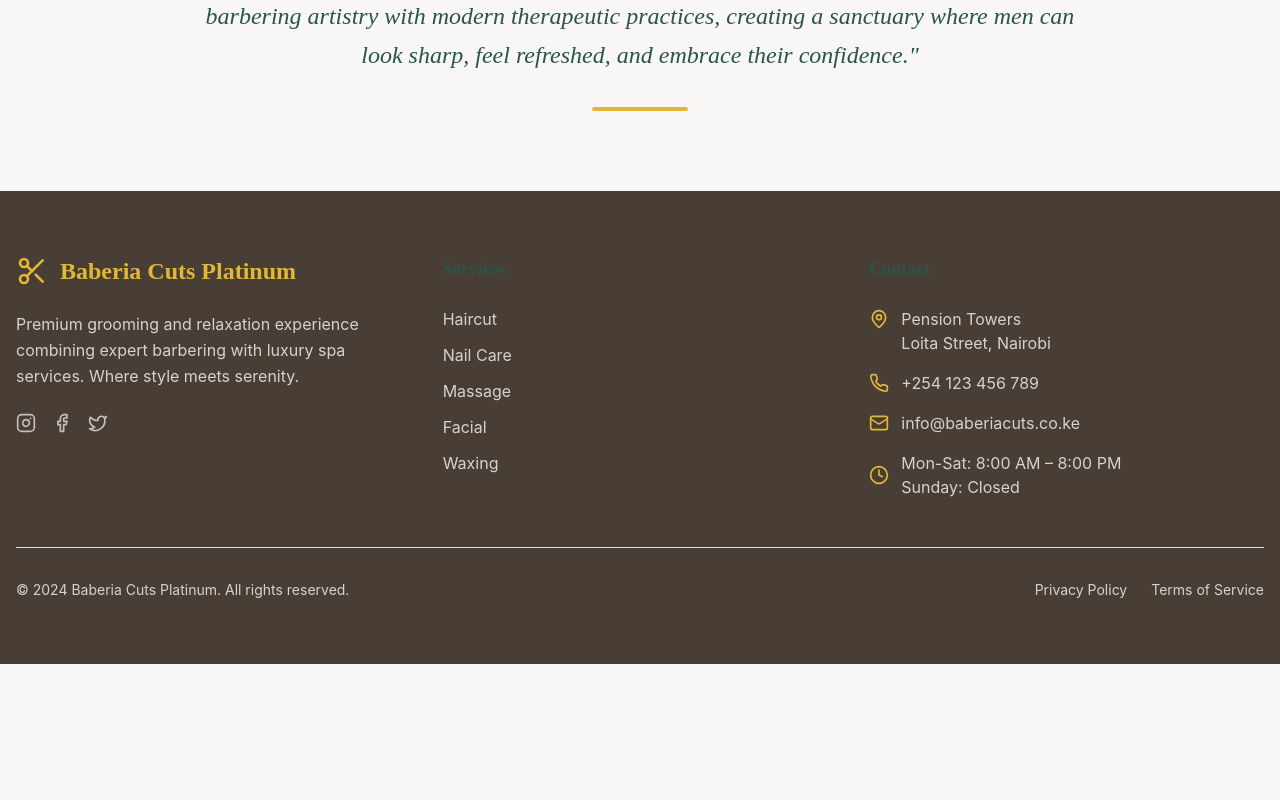
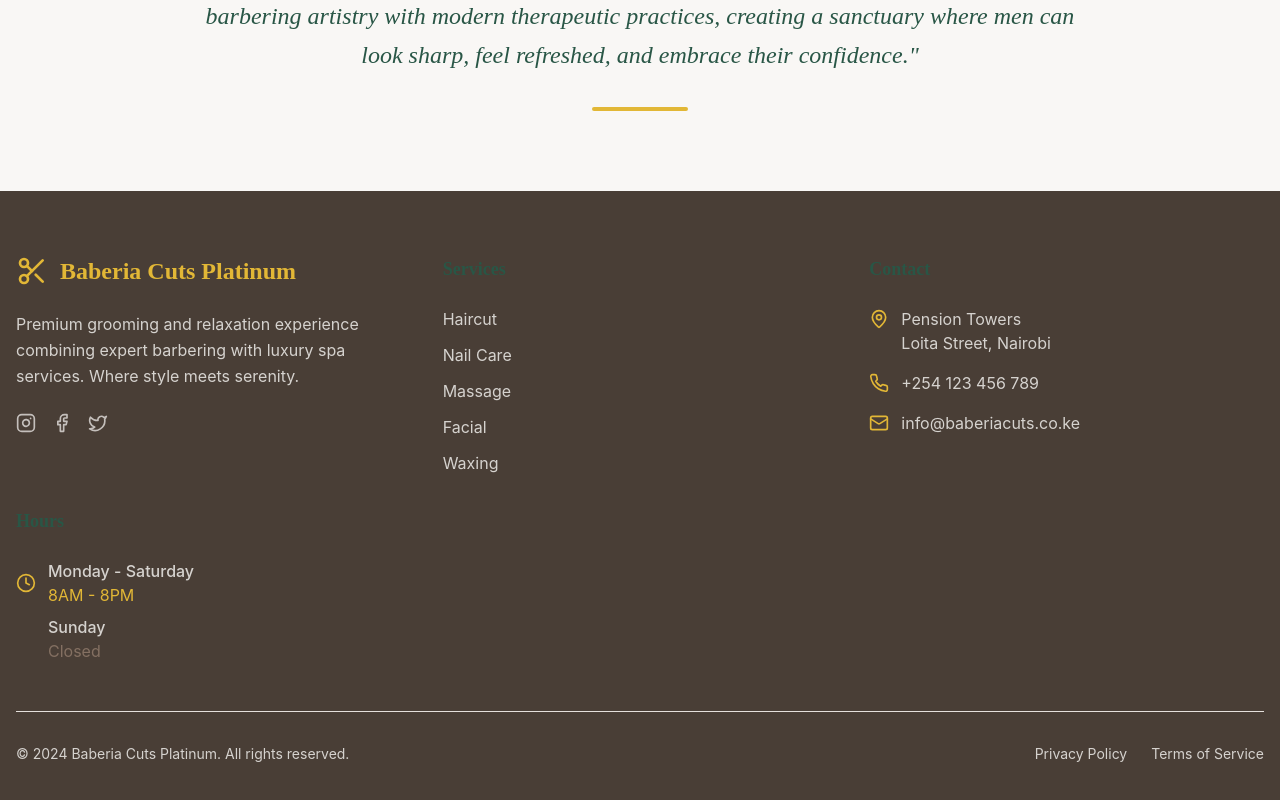
Before and after one commit to Rodgers-Lovable/barberia-groom-relax, a React (Vite) app: page /about in a window 1280 px wide. Shown: the part 2767-3567 px from the top of the page. Before the commit the page ends 3431 px from the top, so only its background shows below. Built offline with nearby package versions, Linux system fonts and the light colour scheme.

Commit message:
Refactor operating hours display
Update operating hours display to be minimal and stylish, showing Monday-Saturday 8AM-8PM and Sunday Closed.

```diff
--- a/src/components/layout/Footer.tsx
+++ b/src/components/layout/Footer.tsx
@@ -90,12 +90,25 @@ const Footer = () => {
                   info@baberiacuts.co.ke
                 </a>
               </div>
+            </div>
+          </div>
 
+          {/* Operating Hours */}
+          <div className="space-y-6">
+            <h3 className="font-playfair text-lg font-semibold text-primary">Hours</h3>
+            <div className="space-y-2">
               <div className="flex items-center space-x-3">
                 <Clock className="h-5 w-5 text-accent flex-shrink-0" />
                 <div className="text-secondary-foreground/80">
-                  <p>Mon-Sat: 8:00 AM – 8:00 PM</p>
-                  <p>Sunday: Closed</p>
+                  <p className="font-medium">Monday - Saturday</p>
+                  <p className="text-accent">8AM - 8PM</p>
+                </div>
+              </div>
+              <div className="flex items-center space-x-3">
+                <div className="h-5 w-5 flex-shrink-0" />
+                <div className="text-secondary-foreground/80">
+                  <p className="font-medium">Sunday</p>
+                  <p className="text-muted-foreground">Closed</p>
                 </div>
               </div>
             </div>
```
